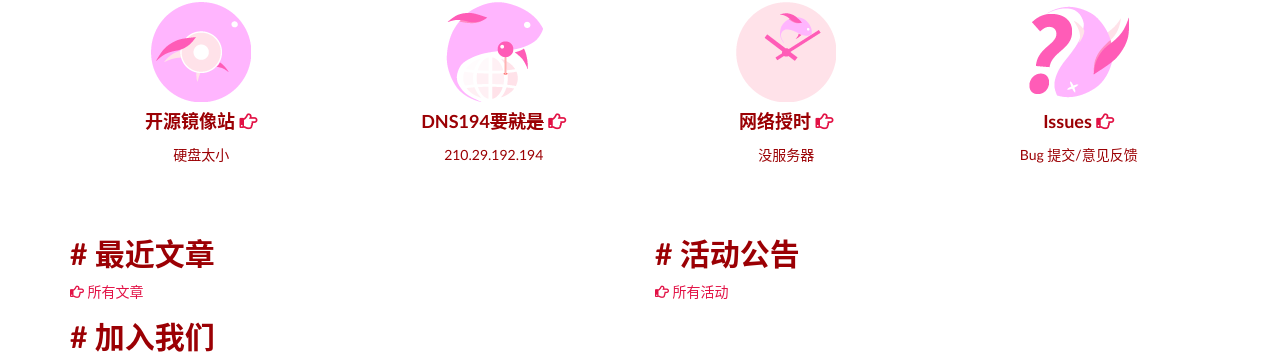
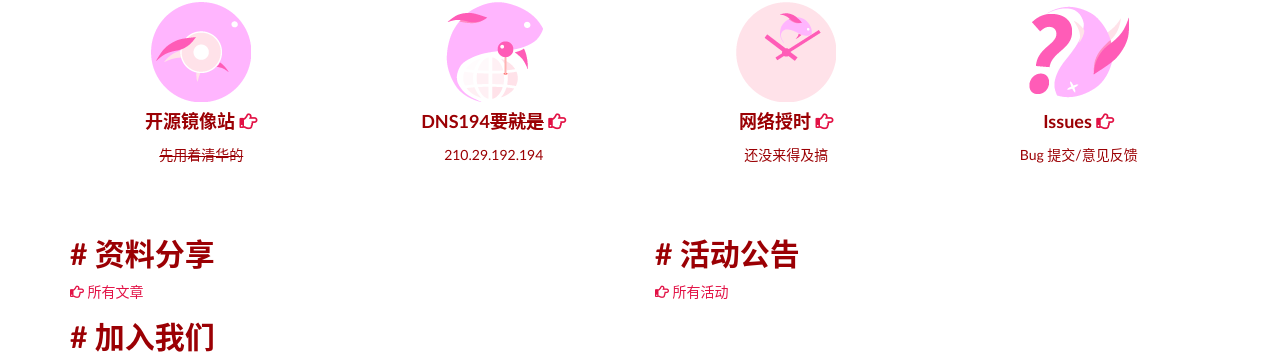
Before and after one commit to jsutite/web-src, a Jekyll site: the page built from index.html, in a window 1280 px wide and 1134 px high. Shown: the part 211-569 px from the top of the window. Built offline with Jekyll 4.4.1, drawn with Linux system fonts in a browser that asks for light colours.

Commit message:
Update: Update index.html

```diff
--- a/index.html
+++ b/index.html
@@ -14,7 +14,7 @@ permalink: /
       <div class="col-md-3 col-xs-6">
         <a href="https://mirrors.tuna.tsinghua.edu.cn/">{% include pic.html name="service/mirrors" %}</a>
         <h4>开源镜像站 <a href="https://mirrors.tuna.tsinghua.edu.cn/"><i class="fa fa-hand-o-right"></i></a></h4>
-        <p>硬盘太小</p>
+        <p><s>先用着清华的</s></p>
       </div>
       <div class="col-md-3 col-xs-6">
         <a href="{{ "/help/dns/" | prepend: site.baseurl }}">{% include pic.html name="service/dns" %}</a>
@@ -24,7 +24,7 @@ permalink: /
       <div class="col-md-3 col-xs-6">
         <a href="{{ "/help/ntp/" | prepend: site.baseurl }}">{% include pic.html name="service/ntp" %}</a>
         <h4>网络授时 <a href="{{ "/help/ntp/" | prepend: site.baseurl }}"><i class="fa fa-hand-o-right"></i></a></h4>
-        <p>没服务器</p>
+        <p>还没来得及搞</p>
       </div>
 <!--{% unless site.isthu %}
       <div class="col-md-3 col-xs-6">
@@ -100,7 +100,7 @@ permalink: /
       </div>
     </div>
     <div id="recent-posts" class="col-md-6 col-md-pull-6">
-      <h2> # 最近文章 </h2>
+      <h2> # 资料分享 </h2>
       {% for post in site.categories['blog'] limit:5 %}
       <div class="post">
         <div class="post-title">
```
Also changed, not shown: 1 other file.
